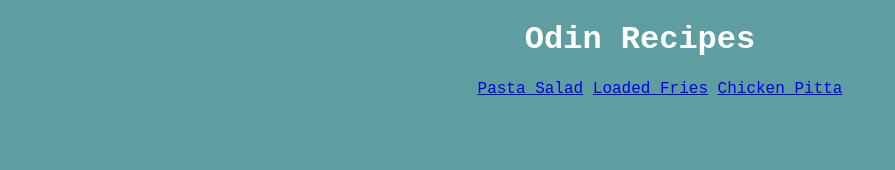
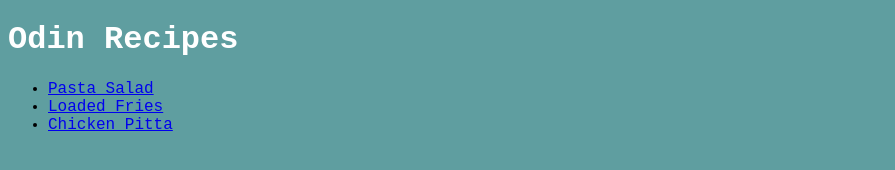
Before and after one commit to MuntonBV/odin-recipes, a plain HTML site: page index.html in a window 1280 px wide. Shown: the whole page, without its empty margins (0-895 px from the left). Drawn offline with Linux system fonts and the light colour scheme.

Commit message:
Remove main & ul classes, remove ul from css create more uniformity over the entire site

```diff
--- a/index.html
+++ b/index.html
@@ -7,11 +7,13 @@
     <link rel="stylesheet" href="style.css">
 </head>
 <body>
-    <h1 class="main">Odin Recipes</h1>
-    <ul class="links">
-        <a href="recipes/pasta-salad.html">Pasta Salad</a>
-        <a href="recipes/loaded-fries.html">Loaded Fries</a>
-        <a href="recipes/chicken-pitta.html">Chicken Pitta</a>
+    <h1>Odin Recipes</h1>
+
+    <ul>
+       <li> <a href="recipes/pasta-salad.html">Pasta Salad</a> </li>
+       <li> <a href="recipes/loaded-fries.html">Loaded Fries</a> </li>
+       <li> <a href="recipes/chicken-pitta.html">Chicken Pitta</a> </li>
     </ul>
+
 </body>
 </html>
--- a/style.css
+++ b/style.css
@@ -3,12 +3,7 @@ body {
     font-family: 'Courier New', Courier, monospace;
 }
 
-.main {
+h1 {
     color: white;
     font-weight: bold;
-    text-align: center;
 }
-
-.links {
-    text-align: center;
-}
```
